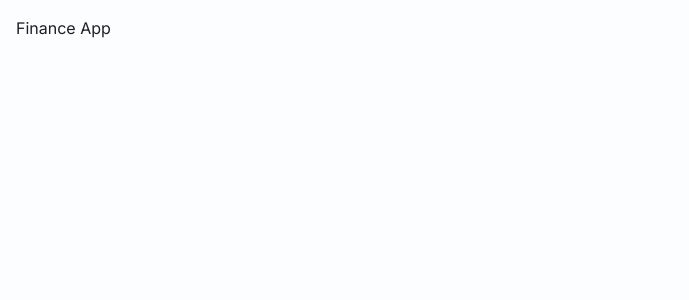
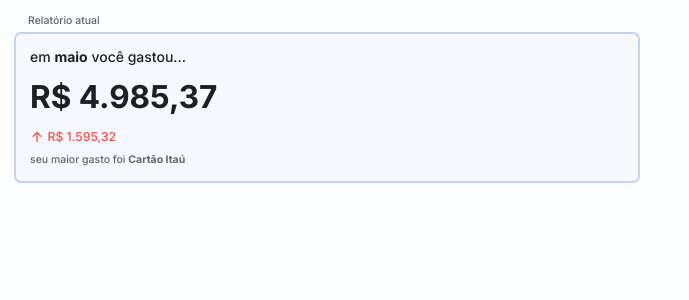
Before and after one commit to amonigor/finance-app, a Next.js app: page / in a window 1280 px wide. Shown: the top 300 px of the page, without its empty margins (0-689 px from the left). Built offline with nearby package versions, Linux system fonts and the light colour scheme.

Commit message:
start home page

```diff
--- /dev/null
+++ b/src/components/Home/CurrentReport.tsx
@@ -0,0 +1,20 @@
+import { ArrowUpIcon } from "@heroicons/react/16/solid";
+import Container from "../common/Container";
+
+export default function CurrentReport() {
+  return (
+    <Container name="Relatório atual">
+      <p>
+        em <span className="font-bold">maio</span> você gastou...
+      </p>
+      <p className="font-bold text-4xl py-4">R$ 4.985,37</p>
+      <div className="flex items-center gap-1 pb-2">
+        <ArrowUpIcon className="size-4 text-danger" />
+        <p className="text-danger text-sm">R$ 1.595,32</p>
+      </div>
+      <p className="text-xs text-muted">
+        seu maior gasto foi <span className="font-bold">Cartão Itaú</span>
+      </p>
+    </Container>
+  );
+}
--- a/src/pages/_app.tsx
+++ b/src/pages/_app.tsx
@@ -1,12 +1,16 @@
 import "@/styles/globals.css";
 import type { AppProps } from "next/app";
 import { Inter } from "next/font/google";
+import Head from "next/head";
 
 const inter = Inter({ subsets: ["latin"] });
 
 export default function App({ Component, pageProps }: AppProps) {
   return (
     <main className={`container mx-auto p-4 ${inter.className}`}>
+      <Head>
+        <title>Finance App</title>
+      </Head>
       <Component {...pageProps} />
     </main>
   );
--- a/src/pages/index.tsx
+++ b/src/pages/index.tsx
@@ -1,5 +1,11 @@
+import CurrentReport from "@/components/Home/CurrentReport";
+
 export default function Home() {
   return (
-    <p>Finance App</p>
+    <div className="flex">
+      <div className="w-full md:w-1/2">
+        <CurrentReport />
+      </div>
+    </div>
   );
 }
--- a/src/styles/globals.css
+++ b/src/styles/globals.css
@@ -60,6 +60,6 @@
   }
 
   html {
-    @apply text-tcolor-1 bg-bcolor-1;
+    @apply text-tcolor-1 bg-bcolor-1 font-medium text-sm;
   }
 }
```
